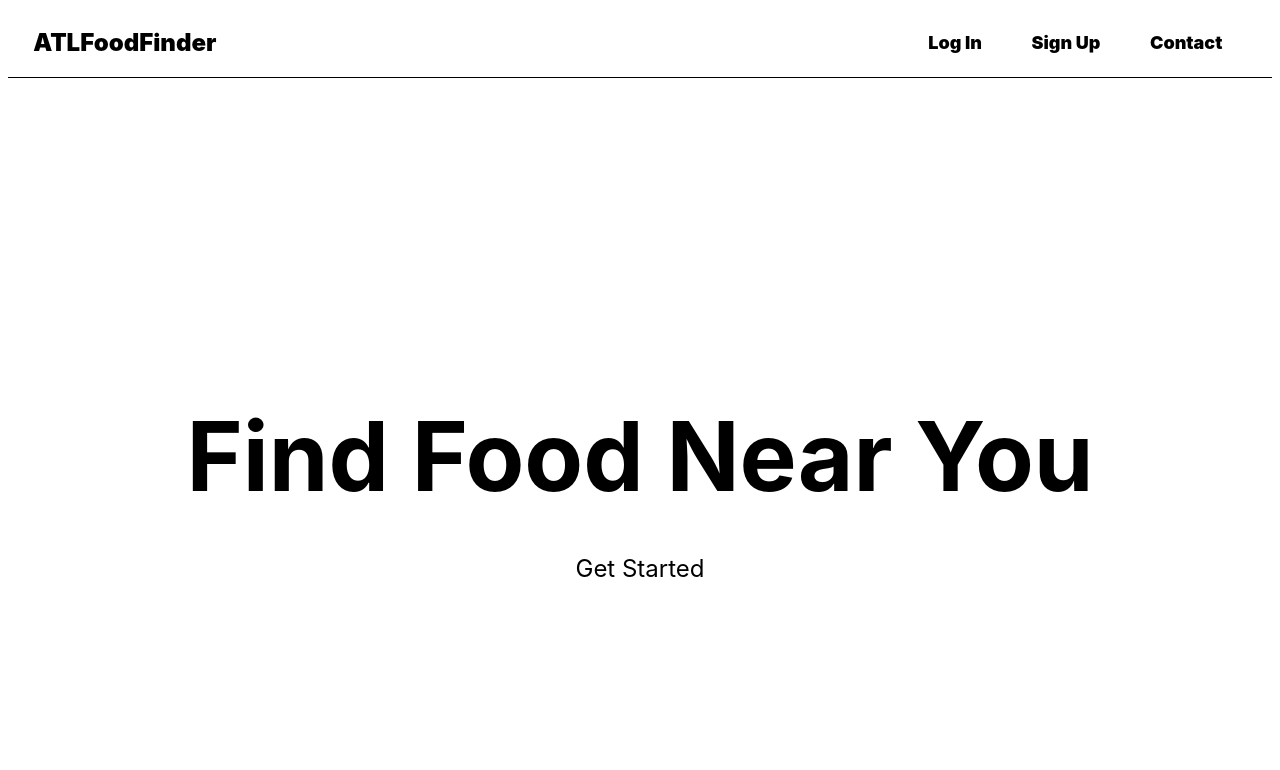
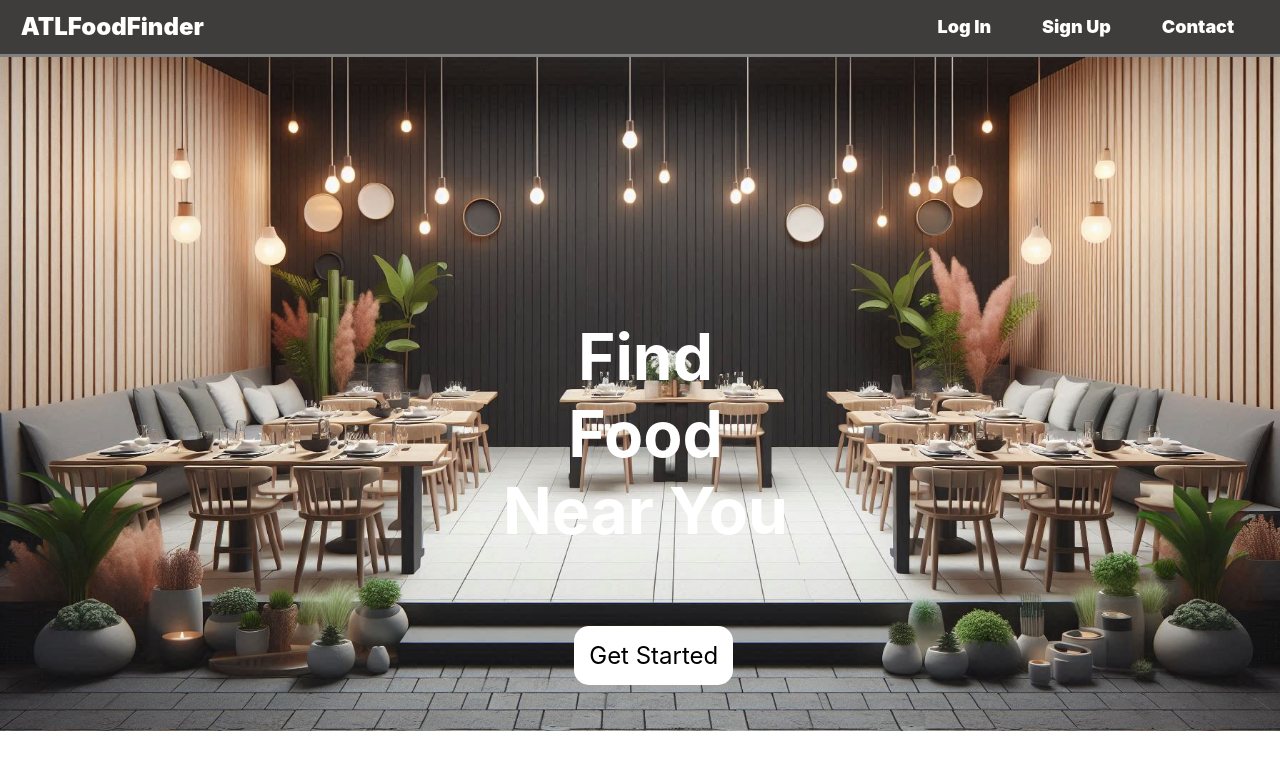
Before and after one commit to CS-2340-JNNMP/ATLFoodFinder, a Django app: page / in a window 1280 px wide. Shown: the top 770 px of the page. Run offline with Django 5.2, Linux system fonts and the light colour scheme.

Commit message:
Some front-end tweaks

```diff
--- a/core/static/core/style.css
+++ b/core/static/core/style.css
@@ -7,9 +7,17 @@
 */
 body {
     flex-direction: column;
-    /*background-image: url("https://www.usatoday.com/gcdn/-mm-/11d1f5a0f30c78e5e42da1f24d951e3266ecd59c/c=0-61-2032-1208/local/-/media/USATODAY/USATODAY/2013/11/23//1385183471001-2-lemeurice-DorchesterCollection.jpg?width=2032&height=1147&fit=crop&format=pjpg&auto=webp");*/
-    /*background-repeat: no-repeat;*/
-    /*background-size: cover;*/
+    /*background-image: url("https://orders.co/static/99a59eec0735fca313bf2b93349bd5d6/5715c/Italian-Restaurant-Design-Creating-an-Inviting-Ambiance.webp");*/
+    background-image: url('../core/images/NiceRestaruant.jpeg');
+    background-repeat: no-repeat;
+    background-size: cover;
+    margin-left: -5px;
+    margin-right: -5px;
+    margin-top: -1px;
+
+    /*background-color: red;*/
+    /*outline-color: purple;*/
+    /*outline-width: thick;*/
 }
 
 /*
@@ -18,25 +26,26 @@
 */
 .header {
     flex-direction: row;
-    padding-top: 20px;
-    padding-bottom: 20px;
+    padding-top: 1%;
+    padding-bottom: 1%;
     /*padding-left: 5%;*/
     /*padding-right: 5%;*/
     display: flex;
     width: 100%;
-    background-color: white;
+    align-self: center;
+    background-color: #3e3d3b;
     align-items: center;
-    border-bottom: black;
-    border-bottom-width: thin;
+    border-bottom-color: grey;
+    border-bottom-width: medium;
     border-bottom-style: solid;
-    margin-bottom: 32vh;
+    margin-bottom: 24vh;
 }
 
 /*
 This is the class that controls the styling of the head navigation buttons, such as ATLFoodFinder, Sign Up, Login, etc.
 */
 .header-button {
-    color: black;
+    color: white;
     text-decoration: none;
     margin-right: 5%;
     font-weight: 1000;
@@ -50,12 +59,19 @@
     color: gray;
     transition: color 0.5s;
 }
-
+.testingBox {
+    margin-top: 4.3%;
+    width: 50%;
+    height: 90%;
+    align-self: center;
+    justify-self: center;
+    margin-left: 1.8%;
+}
 /*
 Should probably rename this. This styles the big words seen on every screen. The first instance of this you see is "Find Food Near You"
 */
 #title {
-    font-size: xxx-large;
+    font-size: xx-large;
     display: flex;
     justify-content: center;
     align-items: center;
@@ -65,6 +81,9 @@
     /*position: relative;*/
     text-align: center;
     flex-direction: column;
+    color: white;
+    justify-self: center;
+    align-self: center;
 }
 
 /*
--- a/core/templates/core/base.html
+++ b/core/templates/core/base.html
@@ -3,7 +3,7 @@
 {% load static %}
 <link rel="stylesheet" type="text/css" href="{% static 'core/style.css' %}">
 
-<html>
+<html lang="en">
     <head>
         <meta charset="utf-8">
         <meta name="viewport" content="width=device-width, initial-scale=1.0">
@@ -20,6 +20,11 @@
                 <a href="/contact" class="header-button">Contact</a>
             </div>
         </nav>
+        <div>
+
+        </div>
+{#        <img src='images/ItalianRestaurantBackgroundImage.jpg'#}
+{#             alt="Aesthetic Restaraunt" class="background-image">#}
         <div id="title">
             {% block content %}
             {% endblock %}
--- a/core/templates/core/index.html
+++ b/core/templates/core/index.html
@@ -3,6 +3,8 @@
 {% block title %}Welcome{% endblock %}
 
 {% block content %}
-    <h1 style="margin-bottom: 25px">Find Food Near You</h1>
-    <a href="map" id="map-button">Get Started</a>
+    <div class="testingBox">
+    <h1 style="margin-bottom: 28%">Find Food Near You</h1>
+    <a style="margin-left: 5.5%;" href="map" id="map-button">Get Started</a>
+    </div>
 {% endblock %}
```
Also changed, not shown: core/static/core/images/NiceRestaruant.jpeg (added), core/templates/core/images/ItalianRestaurantBackgroundImage.jpg (added), db.sqlite3 (added).
